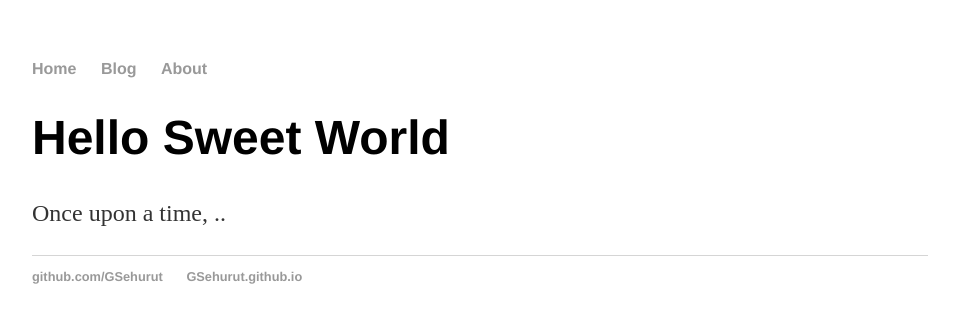
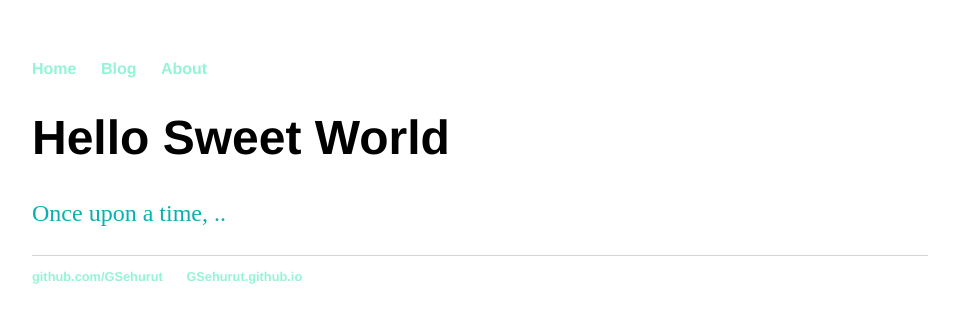
Before and after one commit to GSehurut/GSehurut.github.io, a Jekyll site: the page built from index.html, in a window 1280 px wide. Shown: the top 323 px of the page, without its empty margins (160-1119 px from the left). Built offline with Jekyll 4.4.1, drawn with Linux system fonts in a browser that asks for light colours.

Commit message:
Update main.css

```diff
--- a/css/main.css
+++ b/css/main.css
@@ -9,7 +9,7 @@ h1 {
 p{
   font-size: 1.5em;
   line-height: 1.4em;
-  color: #333;
+  color: rgb(10, 175, 175);
 }
 footer {
   border-top: 1px solid #d5d5d5;
@@ -27,7 +27,7 @@ nav ul li, footer ul li {
 }
 a{
   text-decoration: none;
-  color: #999;
+  color: rgb(149,243,215);
 }
 a:hover {
   text-decoration: underline;
```
